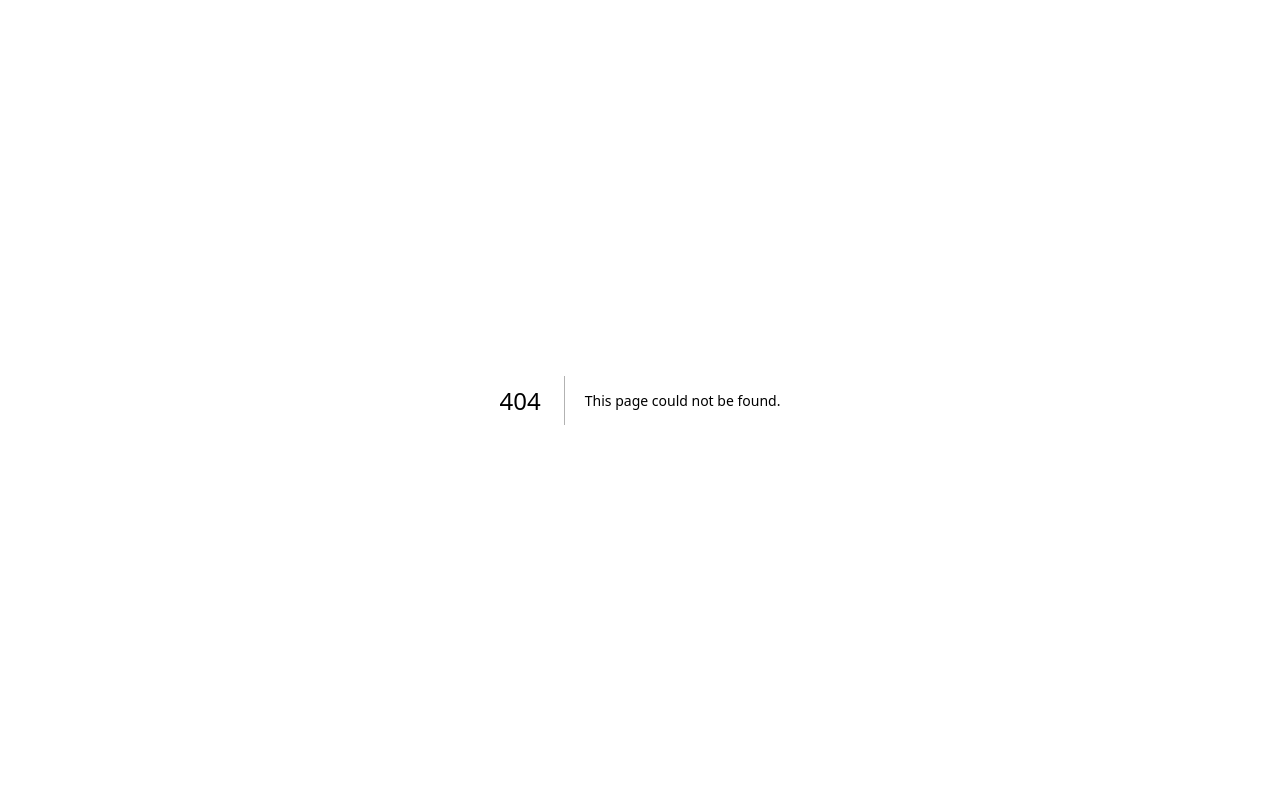
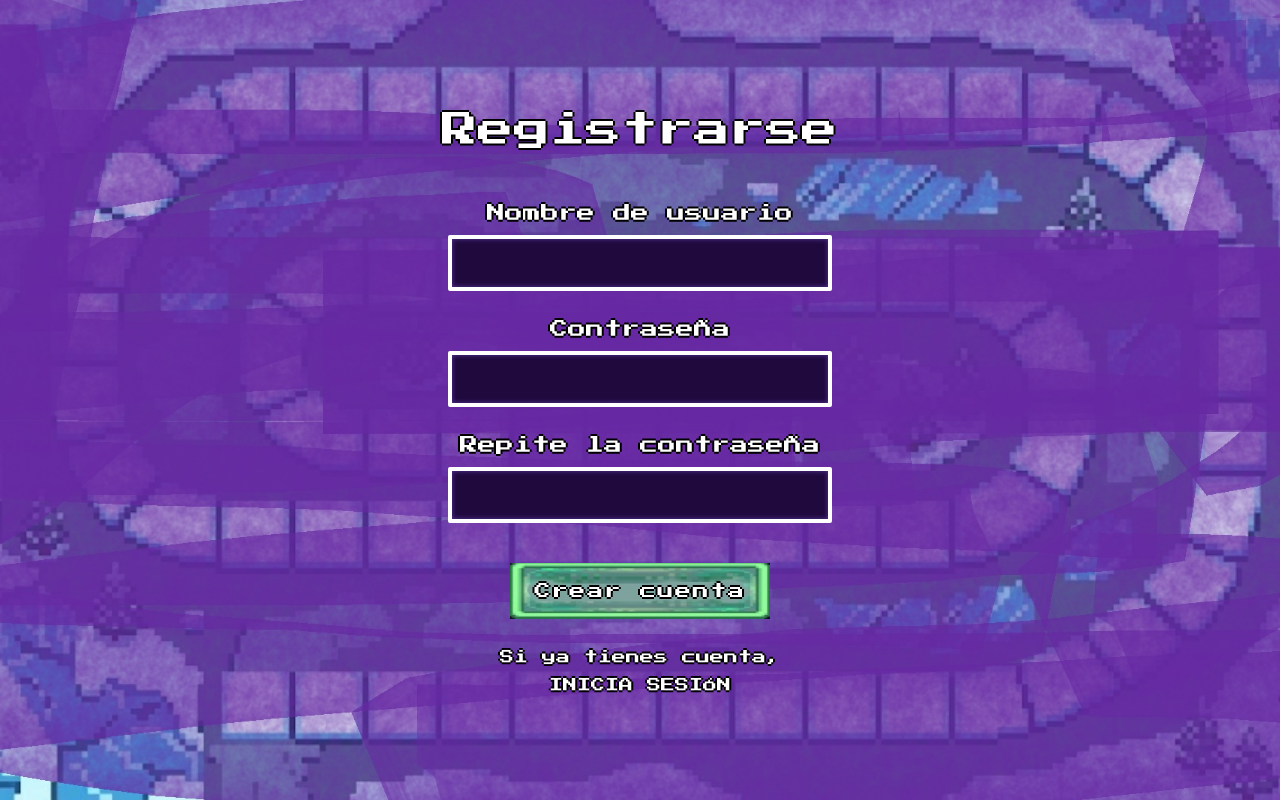
Before and after one commit to UNIZAR-30226-2026-05/frontend-web, a Next.js app: page /register in a window 1280 px wide. Before the commit this address had no page. Built offline with nearby package versions, Linux system fonts and the light colour scheme.

Commit message:
Implementar vistas de Login y Registro

```diff
--- /dev/null
+++ b/app/(auth)/login/page.tsx
@@ -0,0 +1,45 @@
+import React from 'react';
+import Link from 'next/link';
+import PixelInput from '../../../shared/components/PixelInput';
+import PixelButton from '../../../shared/components/PixelButton';
+
+export default function LoginPage() {
+    const textShadow = "2px 0 0 #000, -2px 0 0 #000, 0 2px 0 #000, 0 -2px 0 #000";
+
+    return (
+        <div className="flex flex-col items-center gap-6 font-pixel text-white">
+            <h1
+                className="text-4xl text-center leading-relaxed mb-4"
+                style={{ textShadow }}
+            >
+                Inicia sesión<br />para jugar
+            </h1>
+
+            <div className="flex flex-col items-center gap-6 w-full max-w-sm">
+                <div className="flex flex-col gap-2 w-full text-center">
+                    <label style={{ textShadow }} className="text-lg">Nombre de usuario</label>
+                    <PixelInput className="w-full text-center" />
+                </div>
+
+                <div className="flex flex-col gap-2 w-full text-center">
+                    <label style={{ textShadow }} className="text-lg">Contraseña</label>
+                    <PixelInput type="password" className="w-full text-center" />
+                </div>
+            </div>
+
+            <div className="mt-4 flex flex-col items-center gap-6">
+                <PixelButton variant="purple">
+                    Entrar
+                </PixelButton>
+
+                <Link
+                    href="/register"
+                    className="text-sm text-center transition-colors hover:text-gray-300 leading-loose"
+                    style={{ textShadow }}
+                >
+                    Si no tienes cuenta,<br />regístrate AQUÍ
+                </Link>
+            </div>
+        </div>
+    );
+}
--- /dev/null
+++ b/app/(auth)/register/page.tsx
@@ -0,0 +1,50 @@
+import React from 'react';
+import Link from 'next/link';
+import PixelInput from '../../../shared/components/PixelInput';
+import PixelButton from '../../../shared/components/PixelButton';
+
+export default function RegisterPage() {
+    const textShadow = "2px 0 0 #000, -2px 0 0 #000, 0 2px 0 #000, 0 -2px 0 #000";
+
+    return (
+        <div className="flex flex-col items-center gap-6 font-pixel text-white">
+            <h1
+                className="text-4xl text-center leading-relaxed mb-4"
+                style={{ textShadow }}
+            >
+                Registrarse
+            </h1>
+
+            <div className="flex flex-col items-center gap-6 w-full max-w-sm">
+                <div className="flex flex-col gap-2 w-full text-center">
+                    <label style={{ textShadow }} className="text-lg">Nombre de usuario</label>
+                    <PixelInput className="w-full text-center" />
+                </div>
+
+                <div className="flex flex-col gap-2 w-full text-center">
+                    <label style={{ textShadow }} className="text-lg">Contraseña</label>
+                    <PixelInput type="password" className="w-full text-center" />
+                </div>
+
+                <div className="flex flex-col gap-2 w-full text-center">
+                    <label style={{ textShadow }} className="text-lg">Repite la contraseña</label>
+                    <PixelInput type="password" className="w-full text-center" />
+                </div>
+            </div>
+
+            <div className="mt-4 flex flex-col items-center gap-6">
+                <PixelButton variant="green">
+                    Crear cuenta
+                </PixelButton>
+
+                <Link
+                    href="/login"
+                    className="text-sm text-center transition-colors hover:text-gray-300 leading-loose"
+                    style={{ textShadow }}
+                >
+                    Si ya tienes cuenta,<br />INICIA SESIÓN
+                </Link>
+            </div>
+        </div>
+    );
+}
```
